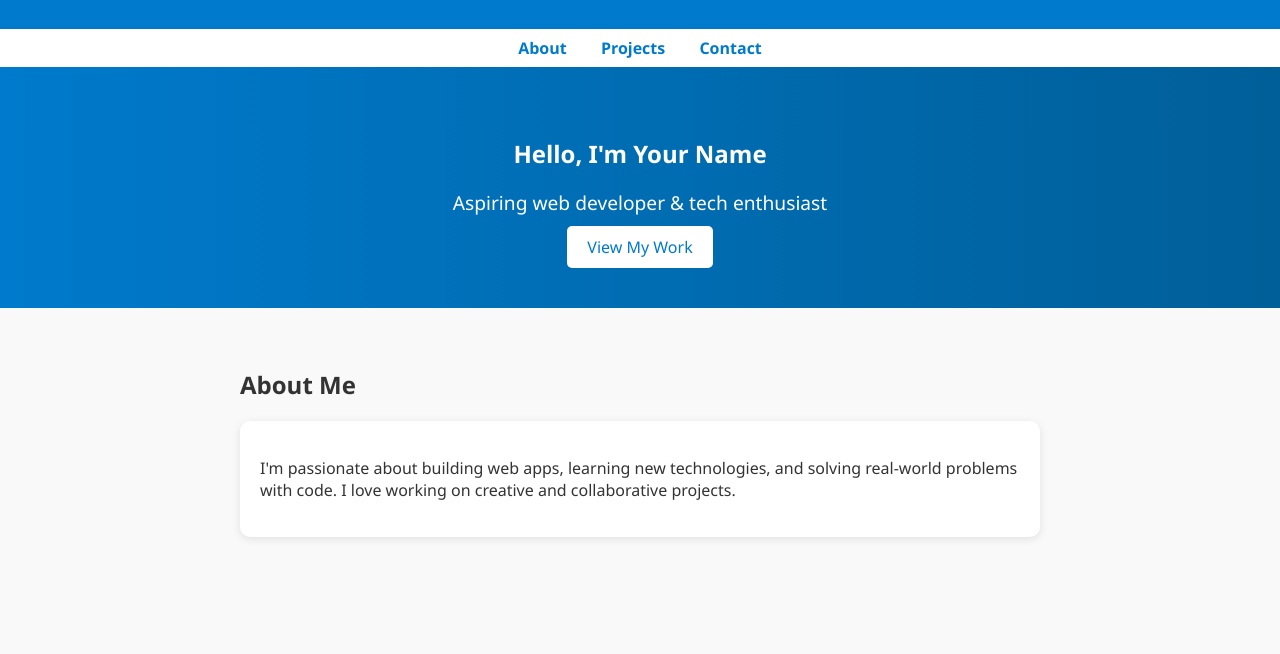
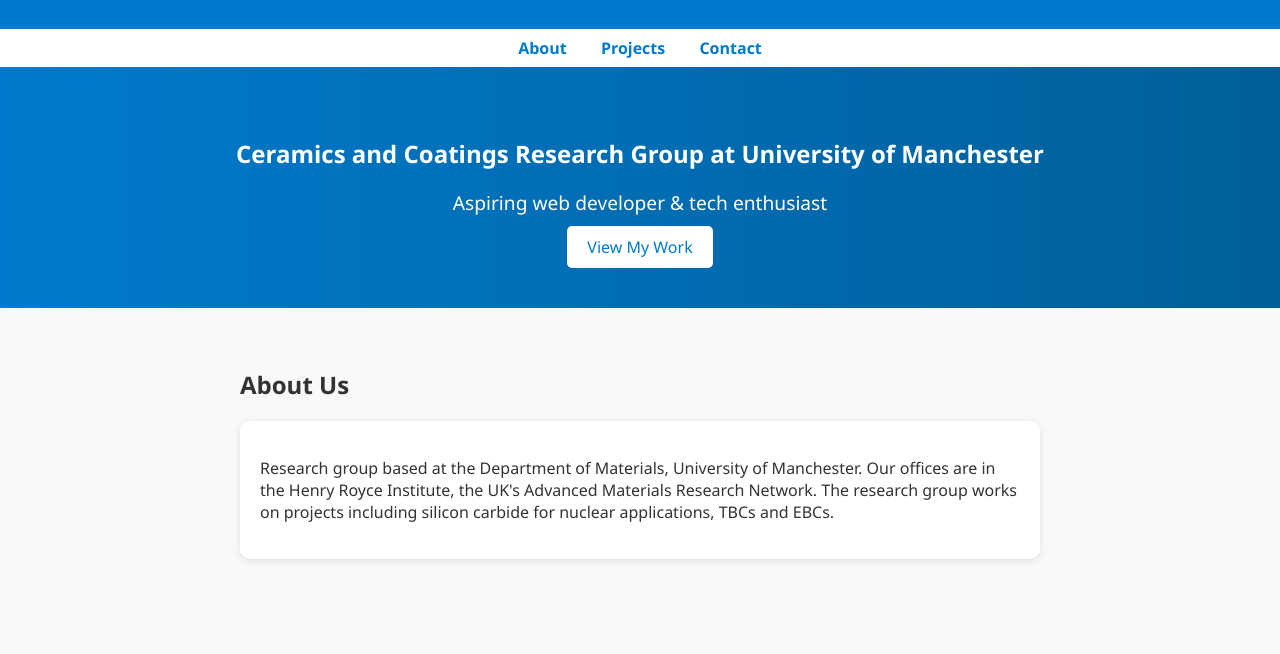
Before and after one commit to danscotson/Irsee, a plain HTML site: page index.html in a window 1280 px wide. Shown: the part 127-781 px from the top of the page. Drawn offline with Linux system fonts and the light colour scheme.

Commit message:
Update index.html

```diff
--- a/index.html
+++ b/index.html
@@ -99,17 +99,16 @@
   </nav>
 
   <section class="hero">
-    <h1>Hello, I'm Your Name</h1>
+    <h1>Ceramics and Coatings Research Group at University of Manchester</h1>
     <p>Aspiring web developer & tech enthusiast</p>
     <a href="#projects">View My Work</a>
   </section>
 
   <section class="section" id="about">
-    <h2>About Me</h2>
+    <h2>About Us</h2>
     <div class="card">
       <p>
-        I'm passionate about building web apps, learning new technologies, and solving real-world problems with code. I love working on creative and collaborative projects.
-      </p>
+        Research group based at the Department of Materials, University of Manchester. Our offices are in the Henry Royce Institute, the UK's Advanced Materials Research Network. The research group works on projects including silicon carbide for nuclear applications, TBCs and EBCs.
     </div>
   </section>
 
```
